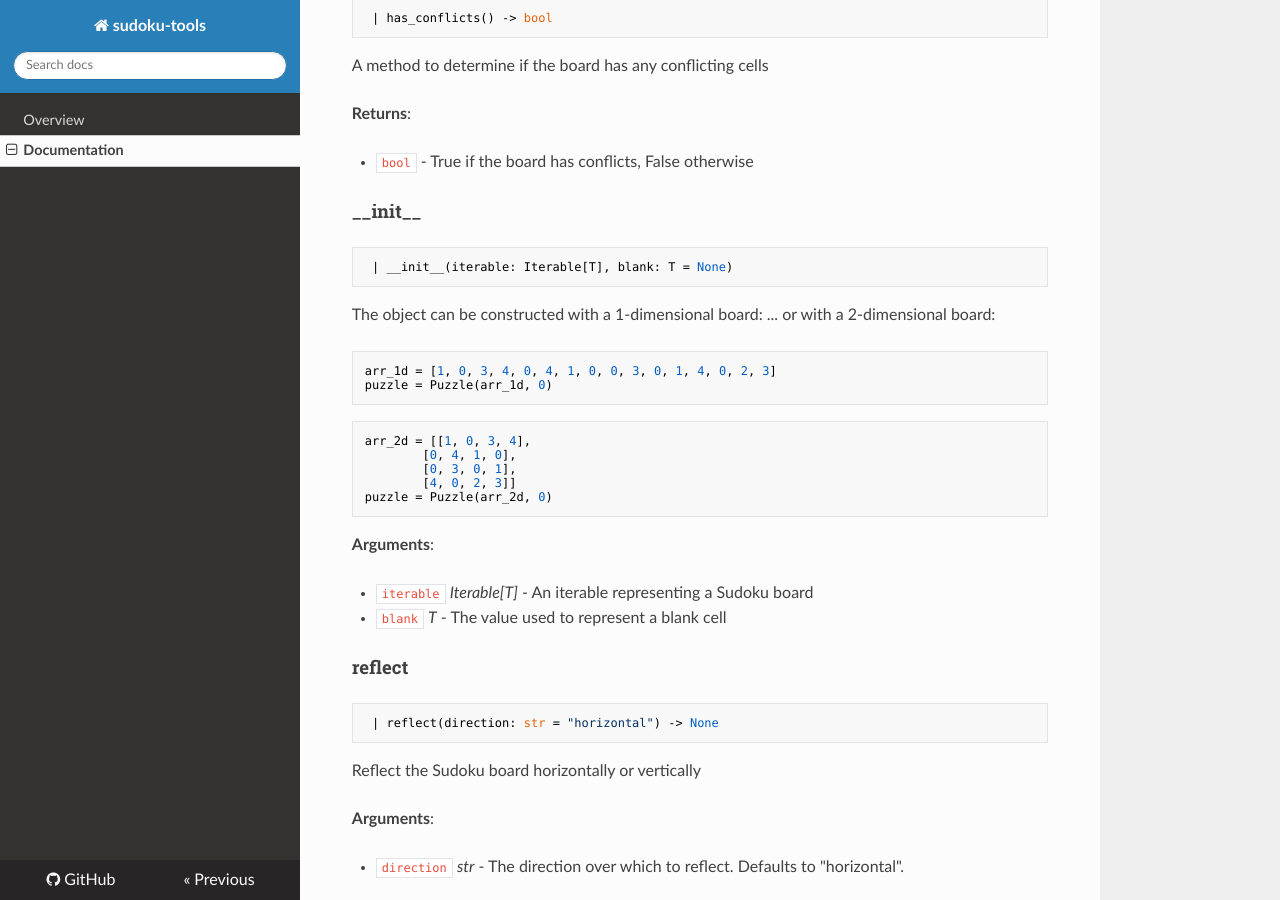
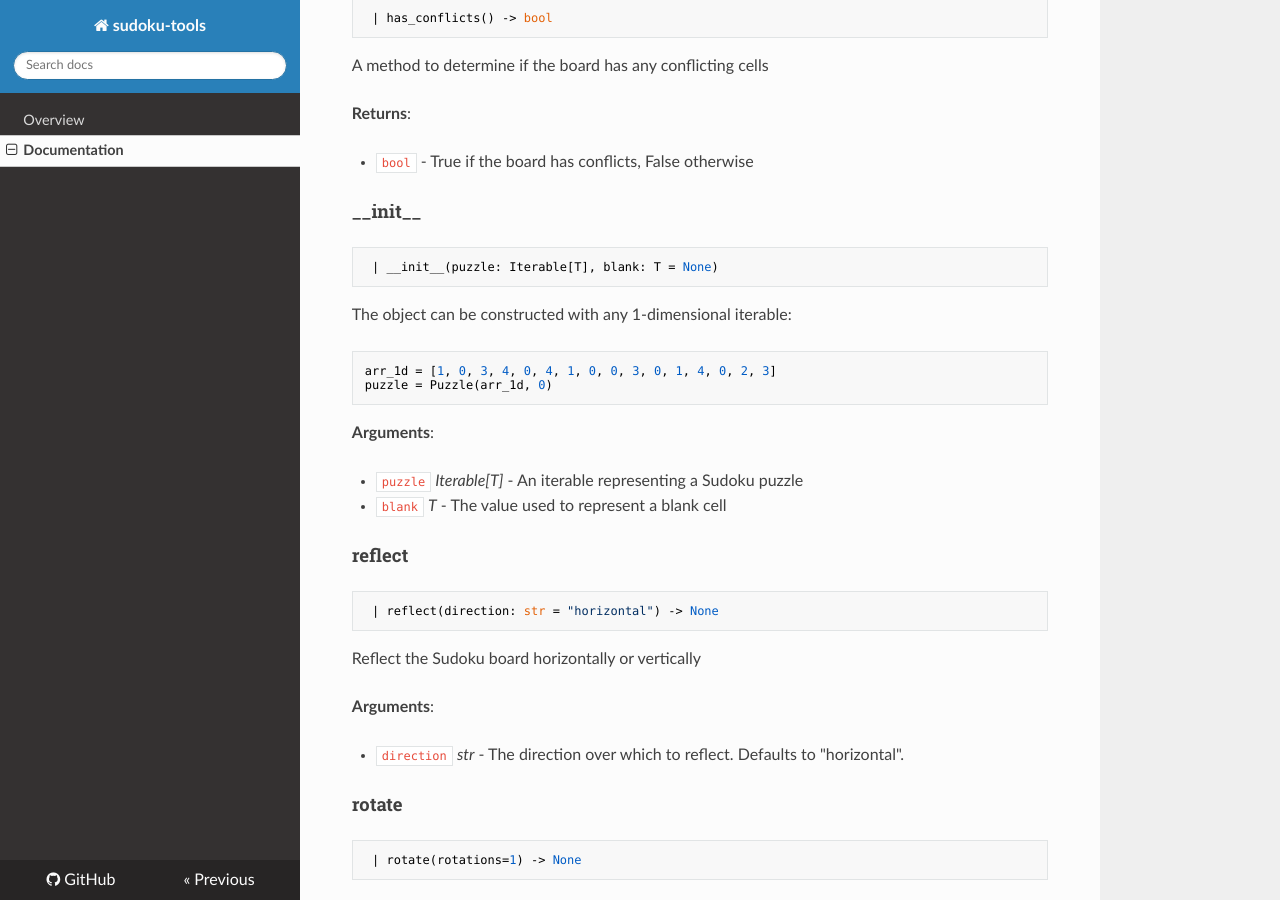
Before and after one commit to dawsonbooth/sudoku-tools, an MkDocs documentation site: the page built from docs/documentation.md, in a window 1280 px wide and 900 px high, scrolled down 4332 px. Built offline with MkDocs 1.6.1, drawn with Linux system fonts in a browser that asks for light colours; nearby versions of some CDN libraries.

Commit message:
Update docs

````diff
--- a/docs/documentation.md
+++ b/docs/documentation.md
@@ -241,27 +241,19 @@ A method to determine if the board has any conflicting cells
 #### \_\_init\_\_
 
 ```python
- | __init__(iterable: Iterable[T], blank: T = None)
+ | __init__(puzzle: Iterable[T], blank: T = None)
 ```
 
-The object can be constructed with a 1-dimensional board:
-... or with a 2-dimensional board:
+The object can be constructed with any 1-dimensional iterable:
 
 ```python
 arr_1d = [1, 0, 3, 4, 0, 4, 1, 0, 0, 3, 0, 1, 4, 0, 2, 3]
 puzzle = Puzzle(arr_1d, 0)
 ```
-```python
-arr_2d = [[1, 0, 3, 4],
-        [0, 4, 1, 0],
-        [0, 3, 0, 1],
-        [4, 0, 2, 3]]
-puzzle = Puzzle(arr_2d, 0)
-```
 
 **Arguments**:
 
-- `iterable` _Iterable[T]_ - An iterable representing a Sudoku board
+- `puzzle` _Iterable[T]_ - An iterable representing a Sudoku puzzle
 - `blank` _T_ - The value used to represent a blank cell
 
 <a name="sudoku.puzzle.Puzzle.reflect"></a>
````
